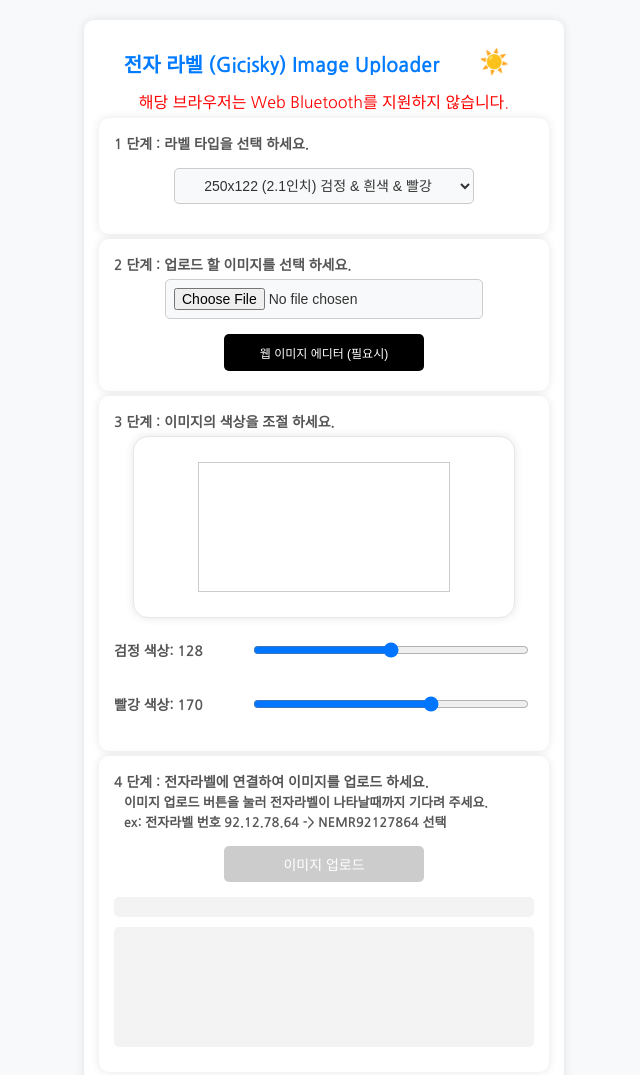
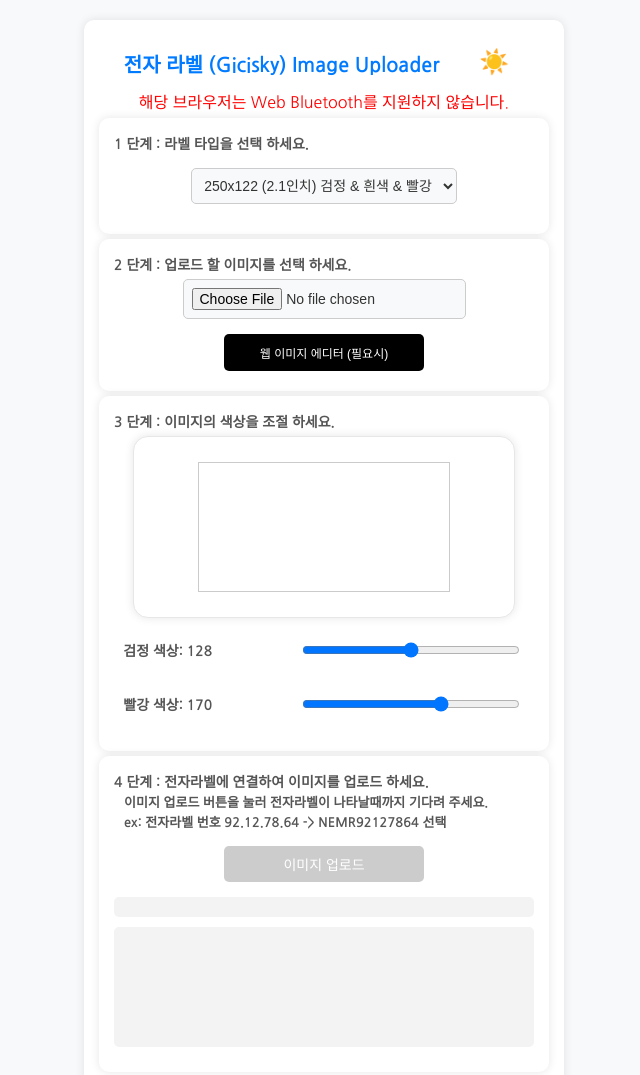
Before and after one commit to eigger/eigger.github.io, a plain HTML site: page Gicisky_Image_Uploader.html in a window 1280 px wide. Shown: the whole page, without its empty margins (316-956 px from the left). Drawn offline with Linux system fonts and the light colour scheme.

Commit message:
Update Gicisky_Image_Uploader.html

```diff
--- a/Gicisky_Image_Uploader.html
+++ b/Gicisky_Image_Uploader.html
@@ -62,7 +62,8 @@
       font-size: 14px;
     }
     input, select {
-      width: 300px;
+      max-width: 300px;
+      min-width: 200px;
       text-align: center;
       color: var(--text-color);
       background-color: var(--bg-color);
```
